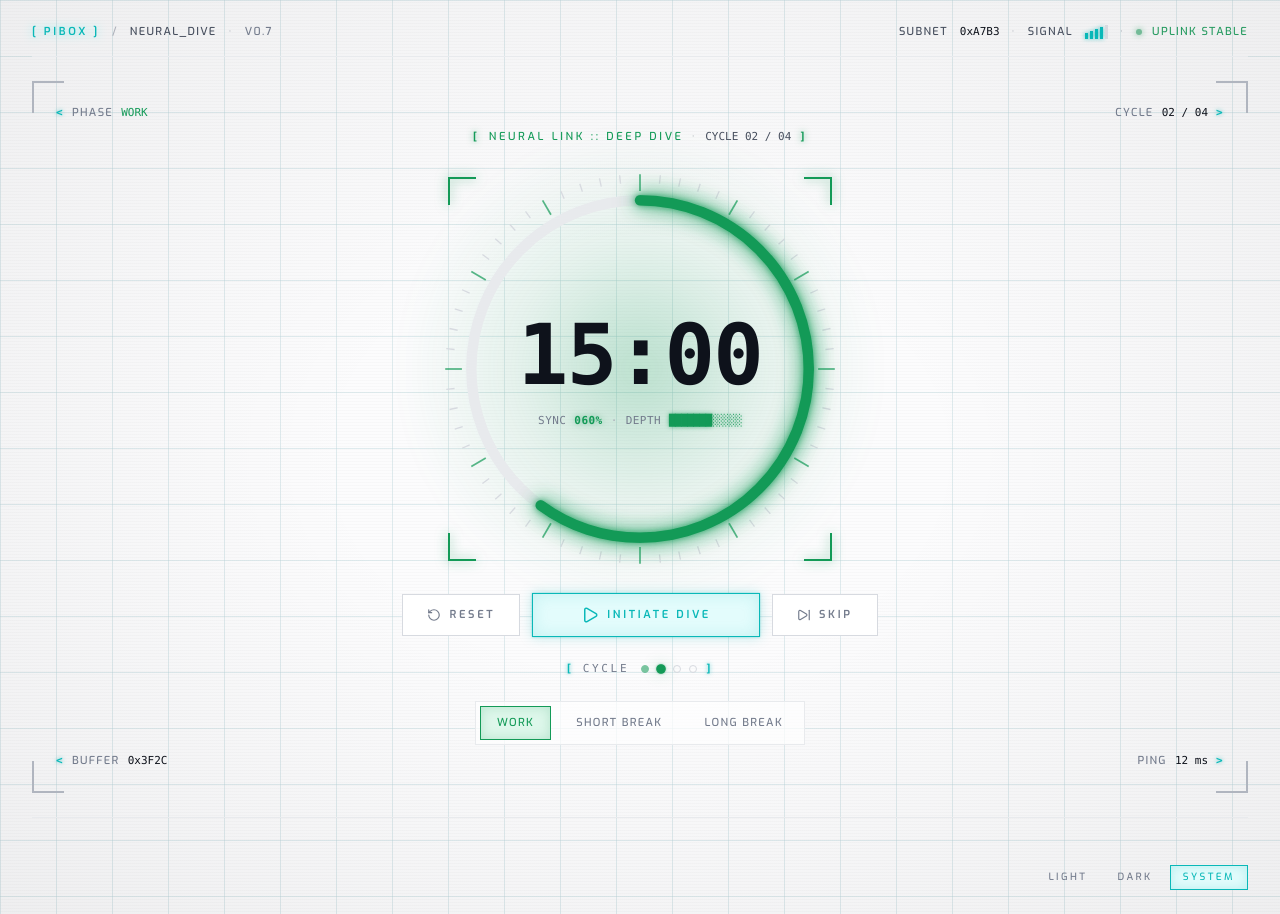
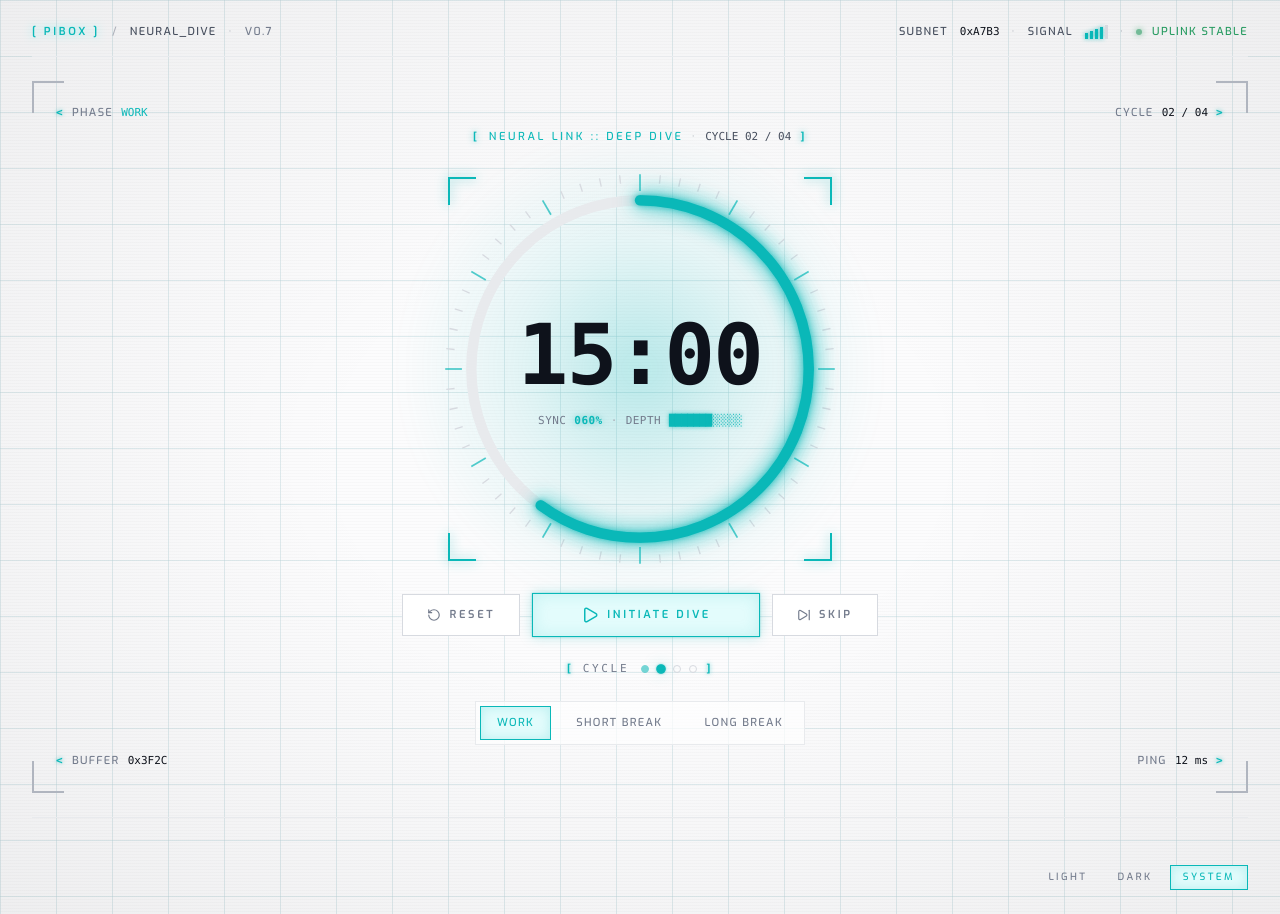
Before and after one commit to olha-riannon/focus-timer, a React (Vite) app: page / in a window 1280 px wide. Built offline with nearby package versions, Linux system fonts and the light colour scheme.

Commit message:
tokens: warm maroon bg tint + revert work color to cyan accent

```diff
--- a/src/tokens/tokens.css
+++ b/src/tokens/tokens.css
@@ -27,22 +27,22 @@
  */
 
 :root {
-  /* — Surface · DARK (Neural Dive default) — */
-  --bg-base: hsl(220 30% 4%);
-  --bg-surface: hsl(220 26% 7%);
-  --bg-surface-2: hsl(220 22% 10%);
-  --bg-surface-3: hsl(220 20% 14%);
-  --bg-overlay: hsl(220 30% 2% / 0.72);
+  /* — Surface · DARK (Neural Dive default) — warm maroon-tinted — */
+  --bg-base: hsl(355 35% 5%);
+  --bg-surface: hsl(355 30% 8%);
+  --bg-surface-2: hsl(355 25% 11%);
+  --bg-surface-3: hsl(355 22% 14%);
+  --bg-overlay: hsl(355 35% 3% / 0.72);
 
-  --fg-primary: hsl(180 30% 96%);
-  --fg-secondary: hsl(190 12% 72%);
-  --fg-tertiary: hsl(200 14% 52%);
-  --fg-disabled: hsl(220 10% 32%);
+  --fg-primary: hsl(20 25% 96%);
+  --fg-secondary: hsl(10 12% 72%);
+  --fg-tertiary: hsl(355 14% 52%);
+  --fg-disabled: hsl(355 10% 32%);
   --fg-on-accent: hsl(220 30% 4%);
 
-  --border-subtle: hsl(190 30% 18%);
-  --border-default: hsl(190 26% 24%);
-  --border-strong: hsl(190 22% 34%);
+  --border-subtle: hsl(355 30% 18%);
+  --border-default: hsl(355 26% 24%);
+  --border-strong: hsl(355 22% 34%);
 
   /* — Accent · cyan (primary) — */
   --accent: hsl(180 100% 56%);
@@ -62,9 +62,8 @@
   --accent-tertiary-soft: hsl(48 50% 20%);
 
   /* — Phase tokens · work decoupled into its own green; breaks alias accent-* — */
-  --phase-work: hsl(145 88% 52%);
-  --phase-work-hover: hsl(145 88% 60%);
-  --phase-work-soft: hsl(145 60% 14%);
+  --phase-work: var(--accent);
+  --phase-work-soft: var(--accent-soft);
   --phase-break-short: var(--accent-secondary);
   --phase-break-short-soft: var(--accent-secondary-soft);
   --phase-break-long: var(--accent-tertiary);
@@ -84,16 +83,16 @@
   /* — Glow · atmospheric, reserved for moment-surfaces and HUD accents — */
   --glow-accent: 0 0 4px hsl(180 100% 56% / 0.85), 0 0 24px hsl(180 100% 56% / 0.45);
   --glow-accent-strong: 0 0 12px hsl(180 100% 56% / 0.95), 0 0 48px hsl(180 100% 56% / 0.55);
-  --glow-work: 0 0 4px hsl(145 88% 52% / 0.85), 0 0 24px hsl(145 88% 52% / 0.45);
+  --glow-work: var(--glow-accent);
   --glow-secondary: 0 0 4px hsl(320 100% 64% / 0.85), 0 0 24px hsl(320 100% 64% / 0.45);
   --glow-tertiary: 0 0 4px hsl(48 100% 60% / 0.85), 0 0 24px hsl(48 100% 60% / 0.45);
   --glow-danger: 0 0 4px hsl(0 100% 64% / 0.85), 0 0 24px hsl(0 100% 64% / 0.45);
 
   /* — Grid · background atmosphere, drawn with linear-gradients — */
-  --grid-line: hsl(190 50% 18% / 0.34);
-  --grid-line-strong: hsl(190 60% 24% / 0.6);
-  --scanline: hsl(180 50% 50% / 0.025);
-  --vignette: hsl(220 30% 2% / 0.55);
+  --grid-line: hsl(355 40% 22% / 0.36);
+  --grid-line-strong: hsl(355 50% 28% / 0.6);
+  --scanline: hsl(0 60% 50% / 0.03);
+  --vignette: hsl(355 40% 3% / 0.6);
 
   /* — Spacing · 4 px base, geometric — */
   --space-0: 0;
@@ -204,9 +203,8 @@
     --accent-tertiary-hover: hsl(40 90% 42%);
     --accent-tertiary-soft: hsl(40 90% 96%);
 
-    --phase-work: hsl(150 78% 34%);
-    --phase-work-hover: hsl(150 78% 28%);
-    --phase-work-soft: hsl(150 60% 92%);
+    --phase-work: var(--accent);
+    --phase-work-soft: var(--accent-soft);
 
     --danger: hsl(0 72% 52%);
     --danger-soft: hsl(0 80% 96%);
@@ -219,7 +217,7 @@
 
     --glow-accent: 0 0 2px hsl(180 90% 38% / 0.5), 0 0 12px hsl(180 90% 38% / 0.25);
     --glow-accent-strong: 0 0 6px hsl(180 90% 38% / 0.65), 0 0 24px hsl(180 90% 38% / 0.35);
-    --glow-work: 0 0 2px hsl(150 78% 34% / 0.5), 0 0 12px hsl(150 78% 34% / 0.25);
+    --glow-work: var(--glow-accent);
     --glow-secondary: 0 0 2px hsl(320 80% 50% / 0.5), 0 0 12px hsl(320 80% 50% / 0.25);
     --glow-tertiary: 0 0 2px hsl(40 90% 48% / 0.5), 0 0 12px hsl(40 90% 48% / 0.25);
     --glow-danger: 0 0 2px hsl(0 72% 52% / 0.5), 0 0 12px hsl(0 72% 52% / 0.25);
@@ -265,9 +263,8 @@
   --accent-tertiary-hover: hsl(40 90% 42%);
   --accent-tertiary-soft: hsl(40 90% 96%);
 
-  --phase-work: hsl(150 78% 34%);
-  --phase-work-hover: hsl(150 78% 28%);
-  --phase-work-soft: hsl(150 60% 92%);
+  --phase-work: var(--accent);
+  --phase-work-soft: var(--accent-soft);
 
   --danger: hsl(0 72% 52%);
   --danger-soft: hsl(0 80% 96%);
@@ -280,7 +277,7 @@
 
   --glow-accent: 0 0 2px hsl(180 90% 38% / 0.5), 0 0 12px hsl(180 90% 38% / 0.25);
   --glow-accent-strong: 0 0 6px hsl(180 90% 38% / 0.65), 0 0 24px hsl(180 90% 38% / 0.35);
-  --glow-work: 0 0 2px hsl(150 78% 34% / 0.5), 0 0 12px hsl(150 78% 34% / 0.25);
+  --glow-work: var(--glow-accent);
   --glow-secondary: 0 0 2px hsl(320 80% 50% / 0.5), 0 0 12px hsl(320 80% 50% / 0.25);
   --glow-tertiary: 0 0 2px hsl(40 90% 48% / 0.5), 0 0 12px hsl(40 90% 48% / 0.25);
   --glow-danger: 0 0 2px hsl(0 72% 52% / 0.5), 0 0 12px hsl(0 72% 52% / 0.25);
@@ -303,7 +300,6 @@
     --shadow-lg: none;
     --glow-accent: none;
     --glow-accent-strong: none;
-    --glow-work: none;
     --glow-secondary: none;
     --glow-tertiary: none;
     --glow-danger: none;
```
